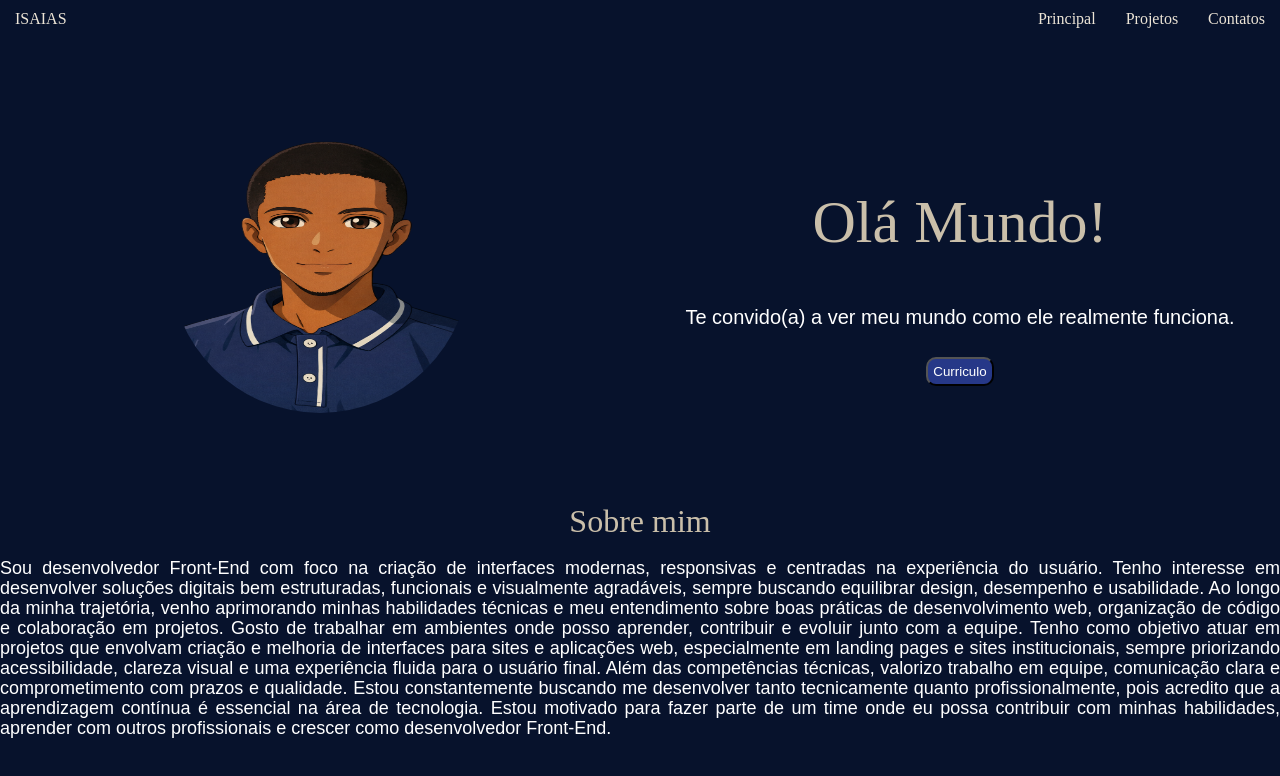
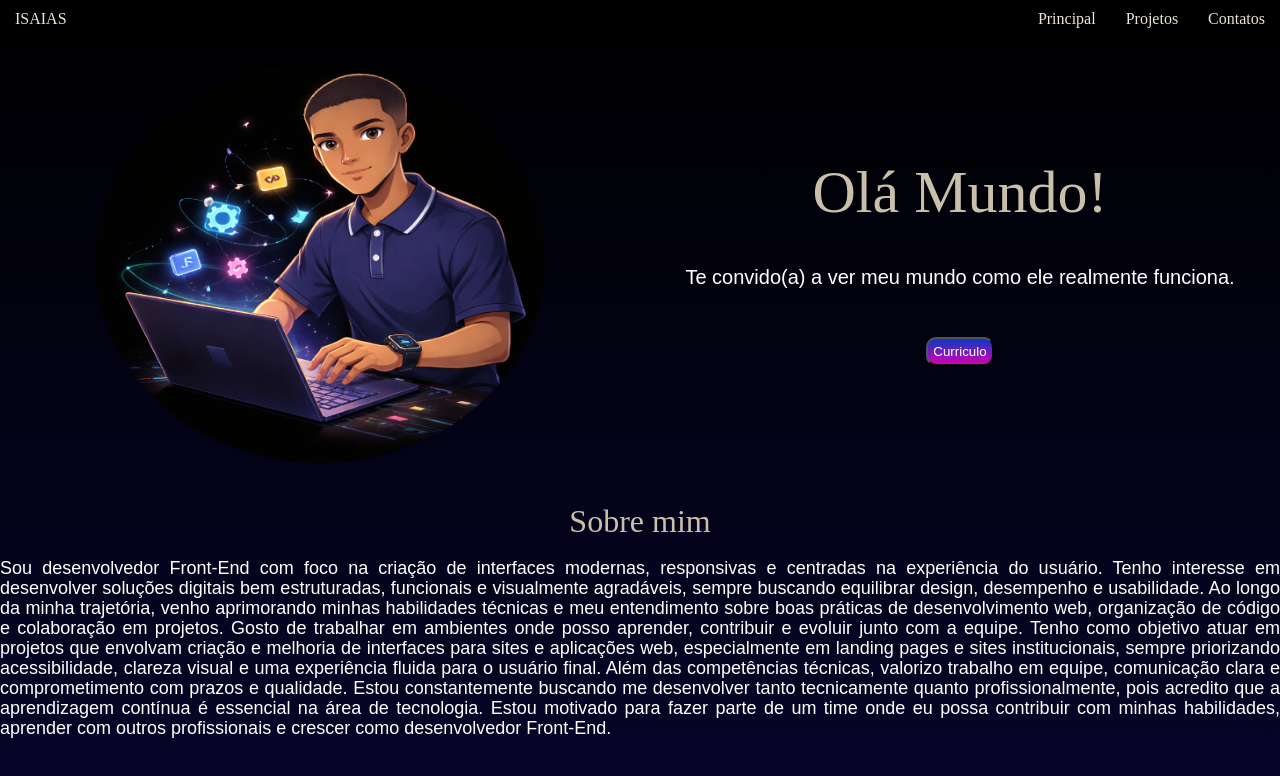
Before and after one commit to IsaiasTX21/newportifolio, a React (Vite) app: page / in a window 1280 px wide. Shown: the top 776 px of the page. Built offline with nearby package versions, Linux system fonts and the light colour scheme; a web font is replaced by a local one.

Commit message:
cores mudadas

```diff
--- a/src/Contact.tsx
+++ b/src/Contact.tsx
@@ -9,7 +9,7 @@ export function Contact() {
 
                 <form action="https://formsubmit.co/isaiascaetanodev@gmail.com" method="POST">
 
-                    <h2>Meu contact!</h2>
+                    <h2>Meu contato!</h2>
                     <a href="https://wa.me/5521981614216"> <img src={whatssap} alt="whatsapp" /></a>
                     <label htmlFor="gmail">Seu Gmail.</label>
                     <input type="email" placeholder="Por favor, escreva seu gmail." name='gmail' id='gmail' required />
@@ -18,9 +18,6 @@ export function Contact() {
                     <input type="hidden" name="_next" value="https://portifolio2026007.netlify.app/Return"></input>
                     <button type='submit'>Enviar</button>
 
-
-
-
                 </form>
 
             </div>
--- a/src/Principal.tsx
+++ b/src/Principal.tsx
@@ -1,5 +1,8 @@
 import { Header } from './hearder'
-import Eu from './img/EuB.png'
+import Eu from './img/capa.png'
+
+
+
 
 export function Principal() {
 
@@ -10,13 +13,16 @@ export function Principal() {
          <Header />
          <div id="containerperfil">
             <div id="divimage">
-               <img id='Myself' src={Eu} alt="The Creater of the portifolio" />
+               <img id='Myself' src={Eu} alt="Imagem do desenvolvedor" />
+
+
             </div>
             <div id="divtext">
                <span id='Helloworld'>Olá Mundo!</span>
                <p id='Hellophrase'>Te convido(a) a ver meu mundo como ele realmente funciona.</p>
                <button id='cv' type='button'><a href='https://drive.google.com/file/d/1ZNV1r4X7kJCO8wZFE9NU2wyvqu9h4NHf/view'>Curriculo</a></button>
             </div>
+
          </div>
 
 
@@ -25,6 +31,7 @@ export function Principal() {
 
             <h1 style={{ textAlign: "center", marginTop: "15px", fontWeight: "500" }}>Sobre mim</h1>
             <br />
+
 
             <p>Sou desenvolvedor Front-End com foco na criação de interfaces modernas, responsivas e centradas na experiência do usuário. Tenho interesse em desenvolver soluções digitais bem estruturadas, funcionais e visualmente agradáveis, sempre buscando equilibrar design, desempenho e usabilidade.
 
@@ -41,6 +48,9 @@ export function Principal() {
 
 
 
+
+
+
       </>
    )
 }
--- a/src/Projects.tsx
+++ b/src/Projects.tsx
@@ -38,7 +38,7 @@ export function Projects() {
             return (
                <div className='containerphoto'>
                   <div className='groupsprojects'>
-                     <a href={element.link}> <img className='photoprojects' src={element.Photo} alt="" /> </a>
+                     <a href={element.link}> <img className='photoprojects' src={element.Photo} alt="Imagens dos projetos" /> </a>
 
                   </div>
 
--- a/src/hearder.tsx
+++ b/src/hearder.tsx
@@ -17,9 +17,9 @@ export function Header() {
 
             <div id="containermenu" >
                <ul id="menu">
-                  <Link to={"/"}> <li>Principal</li> </Link>
-                  <Link to={"/Projects"}> <li>Projetos</li></Link>
-                  <Link to={"/Contact"}> <li> Contatos</li> </Link>
+                  <Link to={"/"}> <li className="menulist">Principal</li> </Link>
+                  <Link to={"/Projects"}> <li className="menulist">Projetos</li></Link>
+                  <Link to={"/Contact"}> <li className="menulist"> Contatos</li> </Link>
                </ul>
             </div>
 
--- a/src/index.css
+++ b/src/index.css
@@ -11,9 +11,9 @@
 
 body,
 #root {
-    height: 100vh;
-    background-color: #07122C;
-
+    min-height: 100vh;
+    background-image: linear-gradient(to bottom, black, rgb(6, 5, 41));
+    background-position: cover;
 }
 
 header {
@@ -23,7 +23,6 @@ header {
     padding-top: 10px;
     padding-bottom: 10px;
     margin: auto;
-
 }
 
 ul {
@@ -35,6 +34,10 @@ li {
     padding-left: 15px;
     padding-right: 15px;
     color: #ece4d6;
+
+}
+.menulist:hover{
+color: #dfcaa4;;
 }
 
 span {
@@ -73,6 +76,7 @@ p {
     text-align: center;
 }
 
+
 #containerperfil {
     display: flex;
     justify-content: space-between;
@@ -89,8 +93,8 @@ p {
 }
 
 #Myself {
-    width: 300px;
-    height: 300px;
+    max-height:400px;
+    width:450px;
     border-radius: 50%;
 
 }
@@ -103,14 +107,18 @@ p {
 #Helloworld {
     font-size: 60px;
     position: relative;
-    top: 150px;
+    top: 120px;
     color: #cabfaa;
 }
 
 #Hellophrase {
     font-size: 20px;
-    margin-top: 200px;
+    margin-top: 180px;
 }
+    #Hellophrase {
+        position: relative;
+        bottom: 20px;
+    }
 
 #Aboutme {
     max-width: 1400px;
@@ -171,9 +179,9 @@ form {
     align-items: center;
     position: relative;
     margin: auto;
-    box-shadow: 3px 3px 10px rgb(0, 0, 0);
+    box-shadow: 3px 3px 10px rgb(66, 65, 65);
     opacity: 0.95;
-    background-color: #0d0d33
+    background-color: #050922
 }
 
 #contact {
@@ -196,15 +204,13 @@ textarea {
 }
 
 button {
-    background-color: #263888;
+    background-image: linear-gradient(to bottom, rgb(7, 57, 196), rgb(212, 0, 177));
     padding: 5px;
     color: #ffffff;
     border-radius: 10px;
 }
 
 @media only screen and (width < 850px) {
-
-
 
 
     .containerphoto {
@@ -249,7 +255,7 @@ button {
 
     #cv {
         position: relative;
-        top: -30px;
+        top: -60px;
     }
 
     #divimage {
@@ -294,6 +300,13 @@ button {
         font-size: 13px;
     }
 
+    #Myself {
+    max-height:400px;
+    width:300px;
+    border-radius: 50%;
+
+}
+
     .photoprojects {
         width: 300px;
         height: 200px;
@@ -301,11 +314,12 @@ button {
 
     #Helloworld {
         font-size: 40px;
-        top: 80px;
+        top: 50px;
     }
 
     #Hellophrase {
-        font-size: 20px;
+        font-size: 14px;
+
     }
 
     .projectdescription {
```
Also changed, not shown: src/img/capa.png (added).
